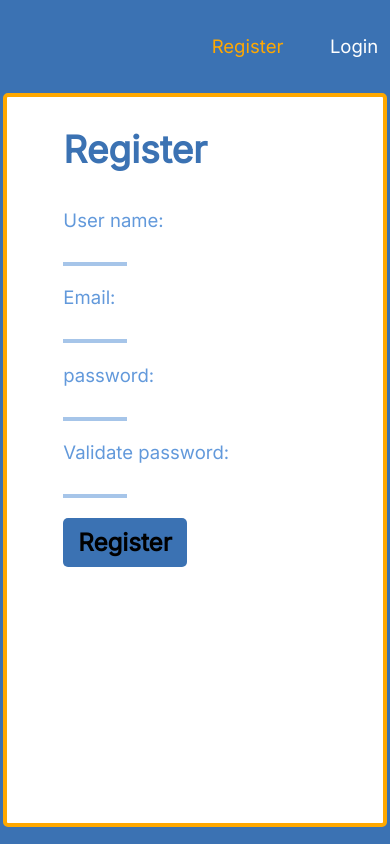
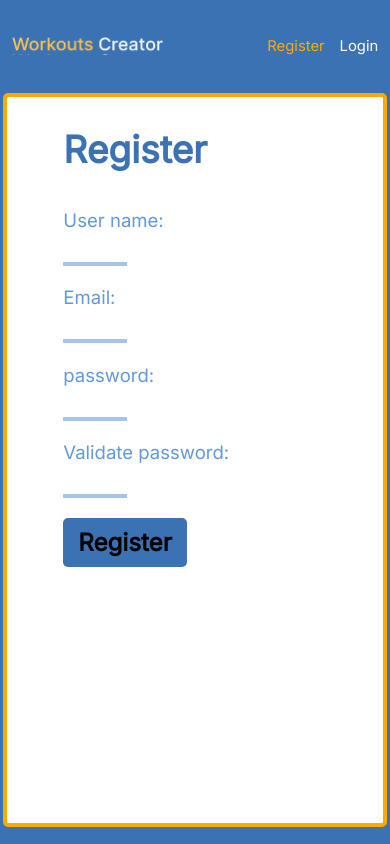
Before and after one commit to Nitsan448/WorkoutPlanner, a React (Create React App) app in the folder frontend/: page /register in a window 390 px wide. Built offline with nearby package versions, Linux system fonts and the light colour scheme; no server answers.

Commit message:
Added logo

```diff
--- a/frontend/src/components/Layout/NavigationHeader.js
+++ b/frontend/src/components/Layout/NavigationHeader.js
@@ -28,6 +28,7 @@ const NavigationHeader = () => {
 
 	return (
 		<header className={classes.header}>
+			<div className={classes.logo} />
 			<nav className={classes.nav}>
 				{loggedIn ? (
 					<ul>
--- a/frontend/src/components/Layout/NavigationHeader.module.css
+++ b/frontend/src/components/Layout/NavigationHeader.module.css
@@ -1,19 +1,17 @@
 .header {
+	position: relative;
 	height: 5rem;
 	display: flex;
 	padding: 0 3%;
 
 	justify-content: right;
 	align-items: center;
-	/* align-items: right; */
 	background-color: var(--BLUE);
 }
 
 .nav ul {
 	list-style-type: none;
 	display: flex;
-	margin: 0;
-	padding: 0;
 }
 
 .nav li {
@@ -30,3 +28,28 @@
 .nav a.active {
 	color: var(--ORANGE);
 }
+
+.logo {
+	background-image: url("../../Images/logo.png");
+	width: 303px;
+	height: 36px;
+	/* background-position: 0%; */
+	background-size: contain;
+	position: absolute;
+	left: 3%;
+	/* background-repeat: no-repeat; */
+	/* background-size: 100% 100%; */
+}
+
+@media screen and (max-width: 576px) {
+	.logo {
+		width: 151px;
+		height: 18px;
+		background-size: contain;
+	}
+
+	.nav li {
+		margin-left: 1em;
+		font-size: 0.8em;
+	}
+}
```
Also changed, not shown: frontend/src/Images/logo.png (added), frontend/src/Images/logoGradient.png (added).
